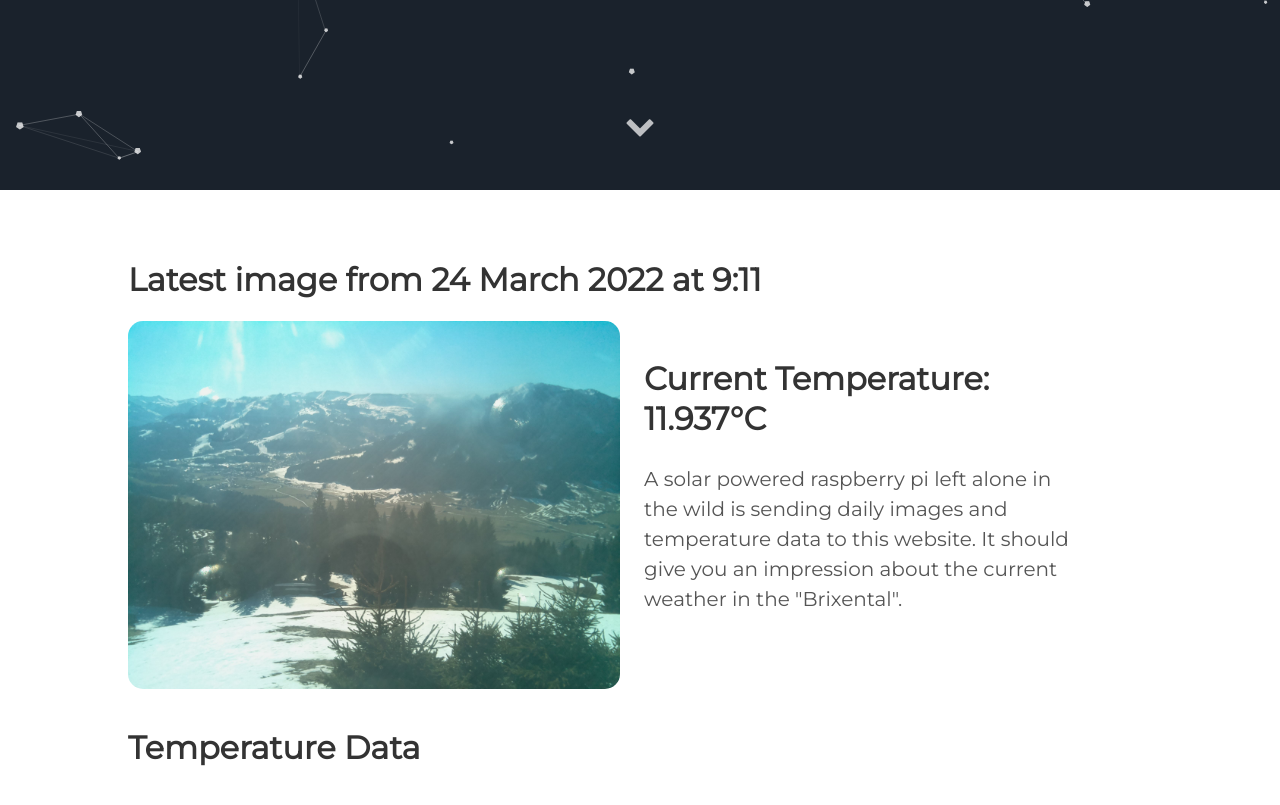
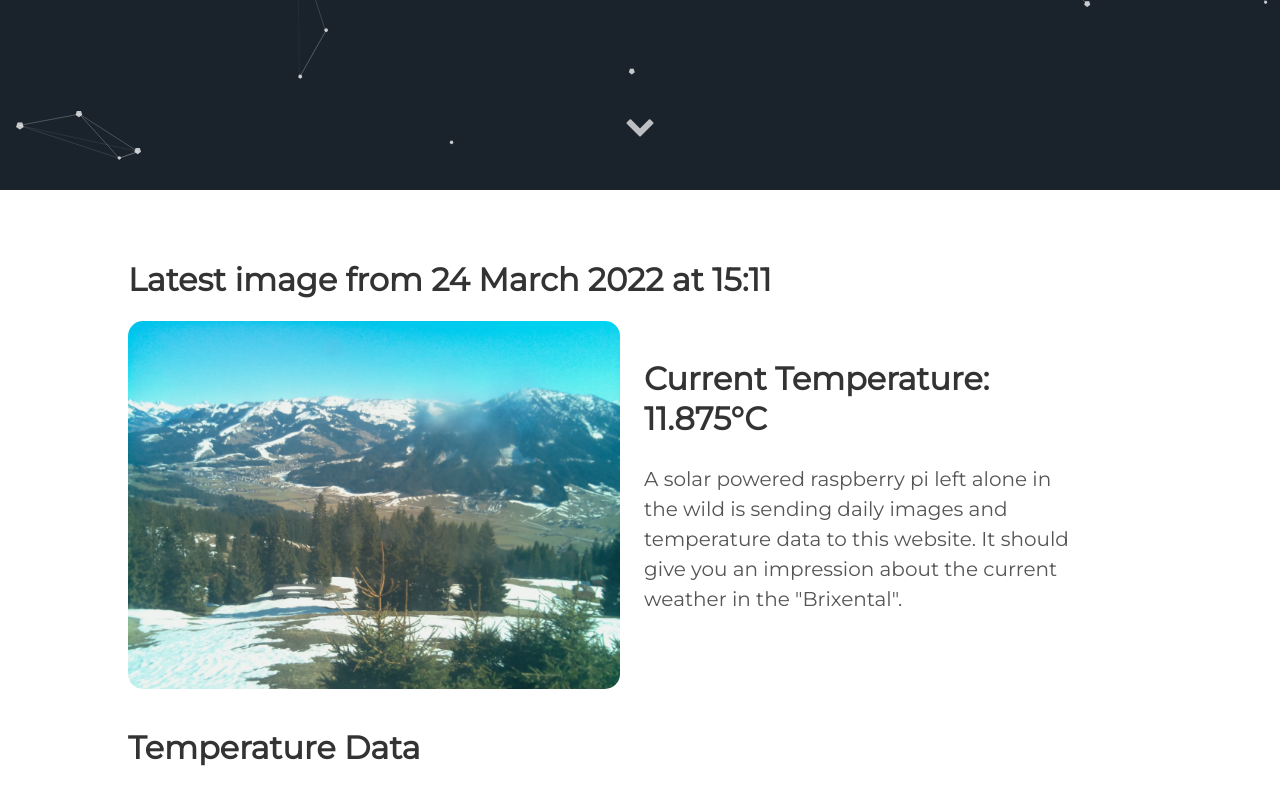
Before and after one commit to vektorious/vektorious.github.io, a Jekyll site: the page built from resources/huette.md, in a window 1280 px wide and 900 px high, scrolled down 710 px. Shown: the top 805 px of the window. Built offline with Jekyll 4.4.1, drawn with Linux system fonts in a browser that asks for light colours.

Commit message:
I'm a bot beep boop

```diff
--- a/resources/huette.md
+++ b/resources/huette.md
@@ -6,13 +6,13 @@ image: '/assets/img/'
 description: 'Live image from the Austrian alps'
 twitter_text: ' '
 ---
-## Latest image from 24 March 2022 at  9:11
+## Latest image from 24 March 2022 at 15:11
 <div class="huette">
   <div class="huette-image">
     <img src="{{ "/assets/img/huette.jpg" | prepend: site.baseurl }}">
   </div>
   <div class="huette-text">
-        <h2>Current Temperature: 11.937°C</h2>
+        <h2>Current Temperature: 11.875°C</h2>
         <p>A solar powered raspberry pi left alone in the wild is sending daily images and temperature data to this website. It should give you an impression about the current weather in the "Brixental".</p>
 
   </div>
```
Also changed, not shown: rpi-script/2022-03-24_150949.txt (renamed from rpi-script/2022-03-24_090950.txt, +6 -5 lines), rpi-script/huette.md (+2 -2 lines), assets/img/huette.jpg, assets/img/temp_plot.png, rpi-script/temp_plot.png, 1 other file.
